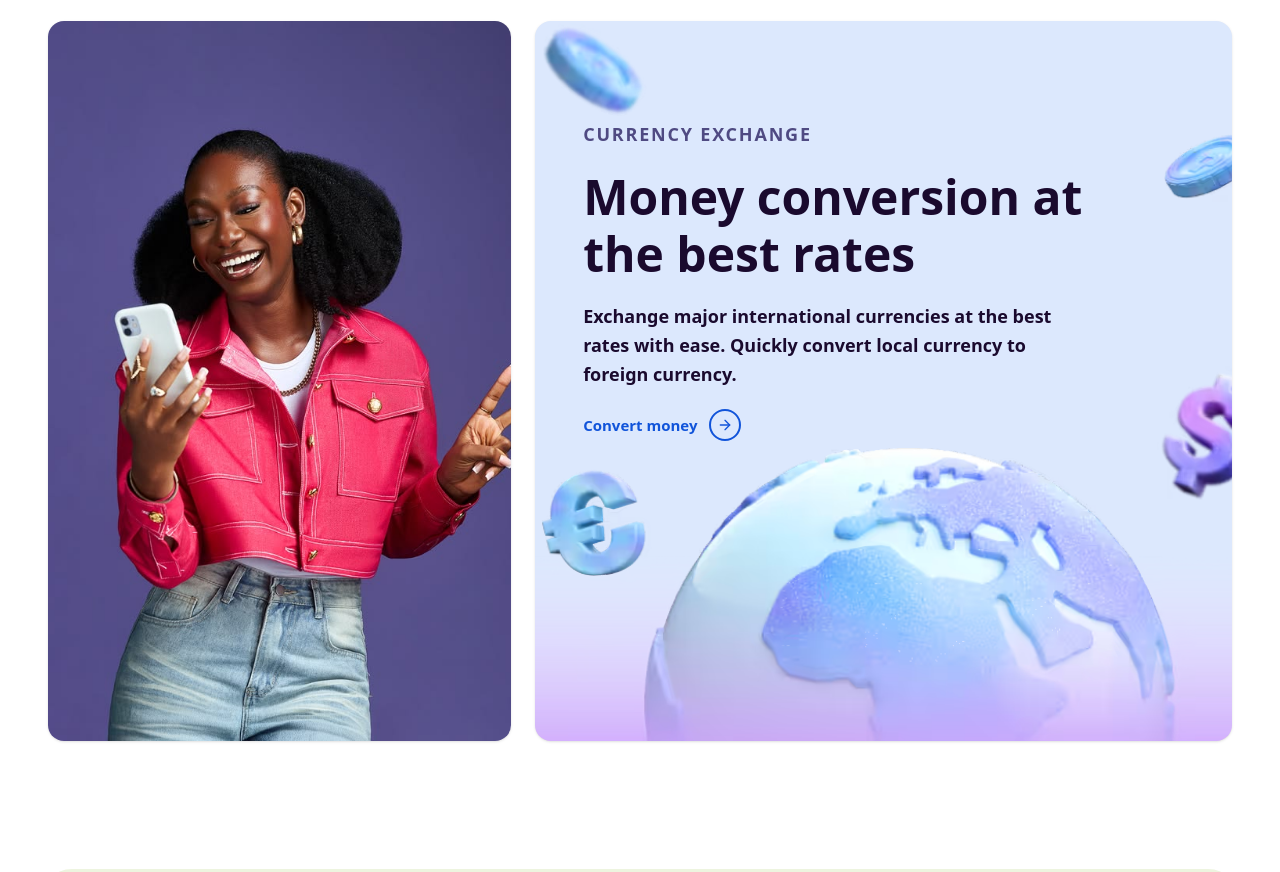
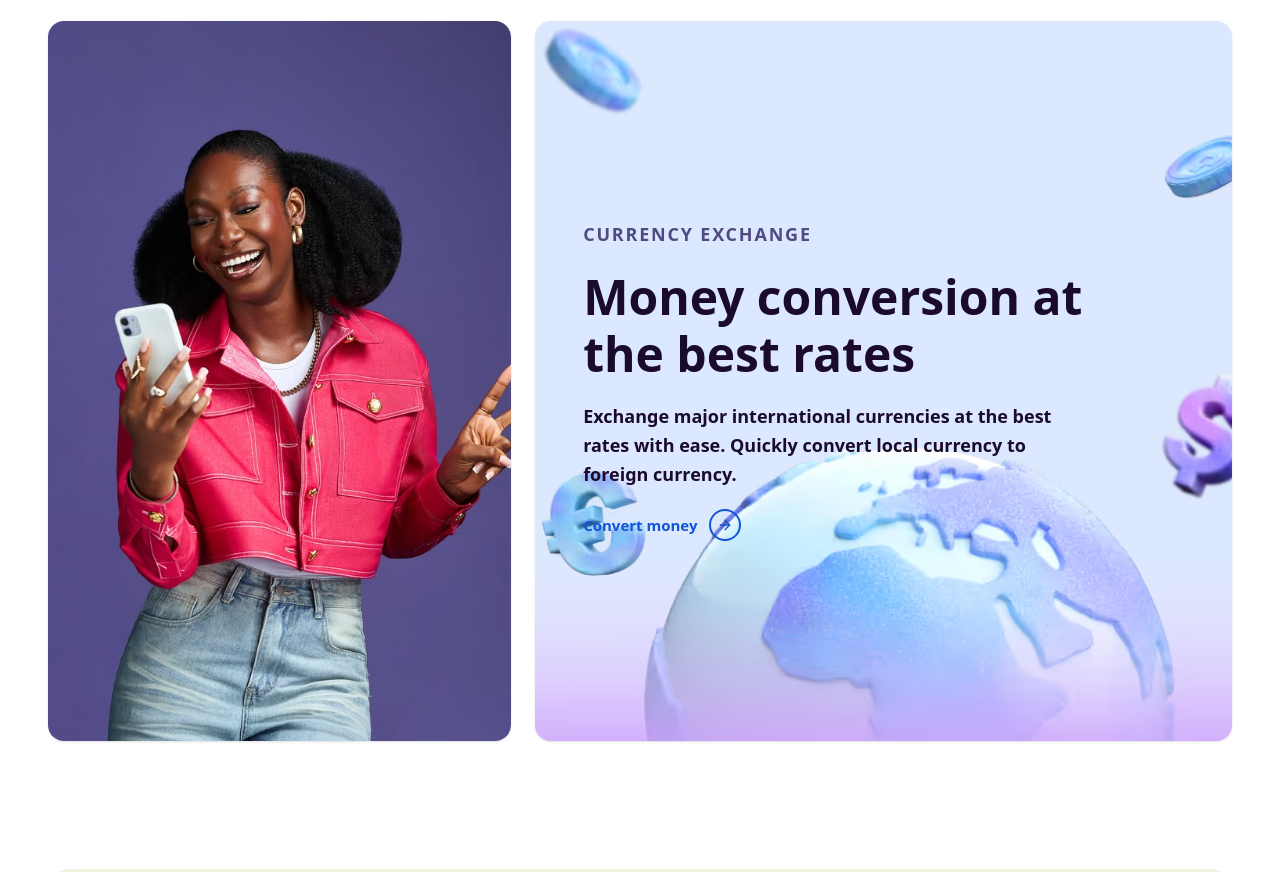
Before and after one commit to Brointech/durapay, a Next.js app: page / in a window 1280 px wide. Shown: the part 2060-2932 px from the top of the page. Built offline with nearby package versions, Linux system fonts and the light colour scheme.

Commit message:
updated landing page design

```diff
--- a/components/currencyexchange.tsx
+++ b/components/currencyexchange.tsx
@@ -50,15 +50,15 @@ const CurrencyExchange = () => {
         {/* LEFT — Image */}
         <div className="md:w-2/5 lg:w-2/5 rounded-2xl overflow-hidden bg-white shadow-sm transition-transform duration-300 ease-in-out hover:-translate-y-2">
           <img
-            src="/sent.jpg"
+            src="/Sent.jpg"
             alt="Currency exchange"
             className="w-full max-w-[480px] h-full min-h-[420px] md:min-h-[520px] lg:min-h-[620px] object-cover"
           />
         </div>
 
         {/* RIGHT — Content */}
-        <div className="md:w-3/5 lg:w-3/5 p-2  rounded-2xl overflow-hidden min-h-[520px] md:min-h-[520px] lg:min-h-[720px] bg-[url('/world.avif')] bg-cover bg-no-repeat bg-[#dce8fd] px-6 sm:px-10 lg:px-12 py-12 flex flex-col gap-5 justify-center shadow-sm transition-transform duration-300 ease-in-out hover:-translate-y-2">
-          <p className="text-xs md:text-sm lg:text-lg font-semibold tracking-widest text-[#4F4A82] uppercase pt-0 lg:pt-0 lg:-mt-50">
+        <div className="w-full md:w-3/5 rounded-2xl overflow-hidden min-h-[420px] sm:min-h-[480px] md:min-h-[520px] lg:min-h-[720px] bg-[url('/world.avif')] bg-cover bg-no-repeat bg-[#dce8fd] px-6 sm:px-10 lg:px-12 py-8 md:py-12 flex flex-col gap-5 justify-center shadow-sm transition-transform duration-300 ease-in-out hover:-translate-y-2">
+          <p className="text-xs md:text-sm lg:text-lg font-semibold tracking-widest text-[#4F4A82] uppercase pt-0 lg:pt-0">
             Currency Exchange
           </p>
 
```
